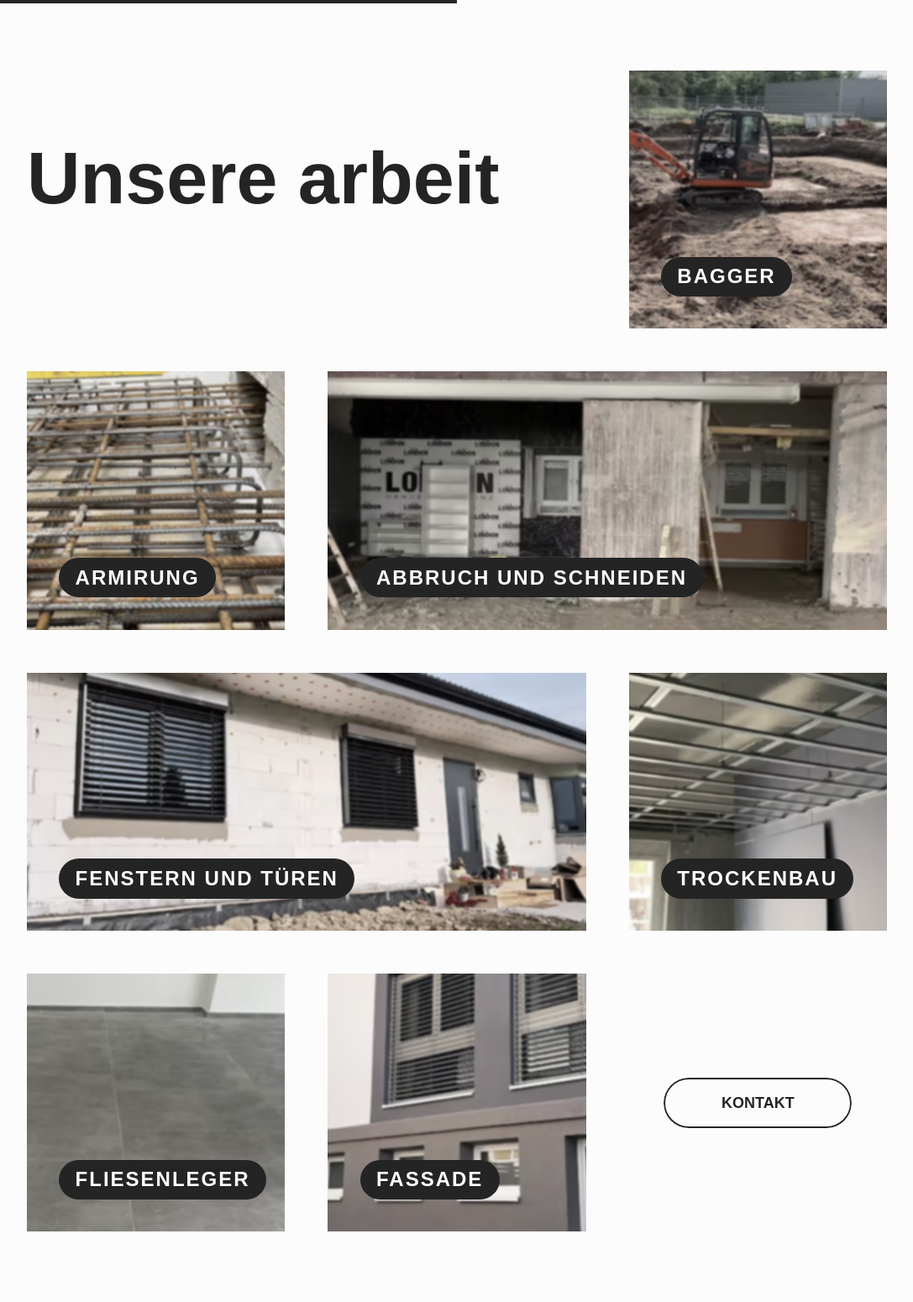
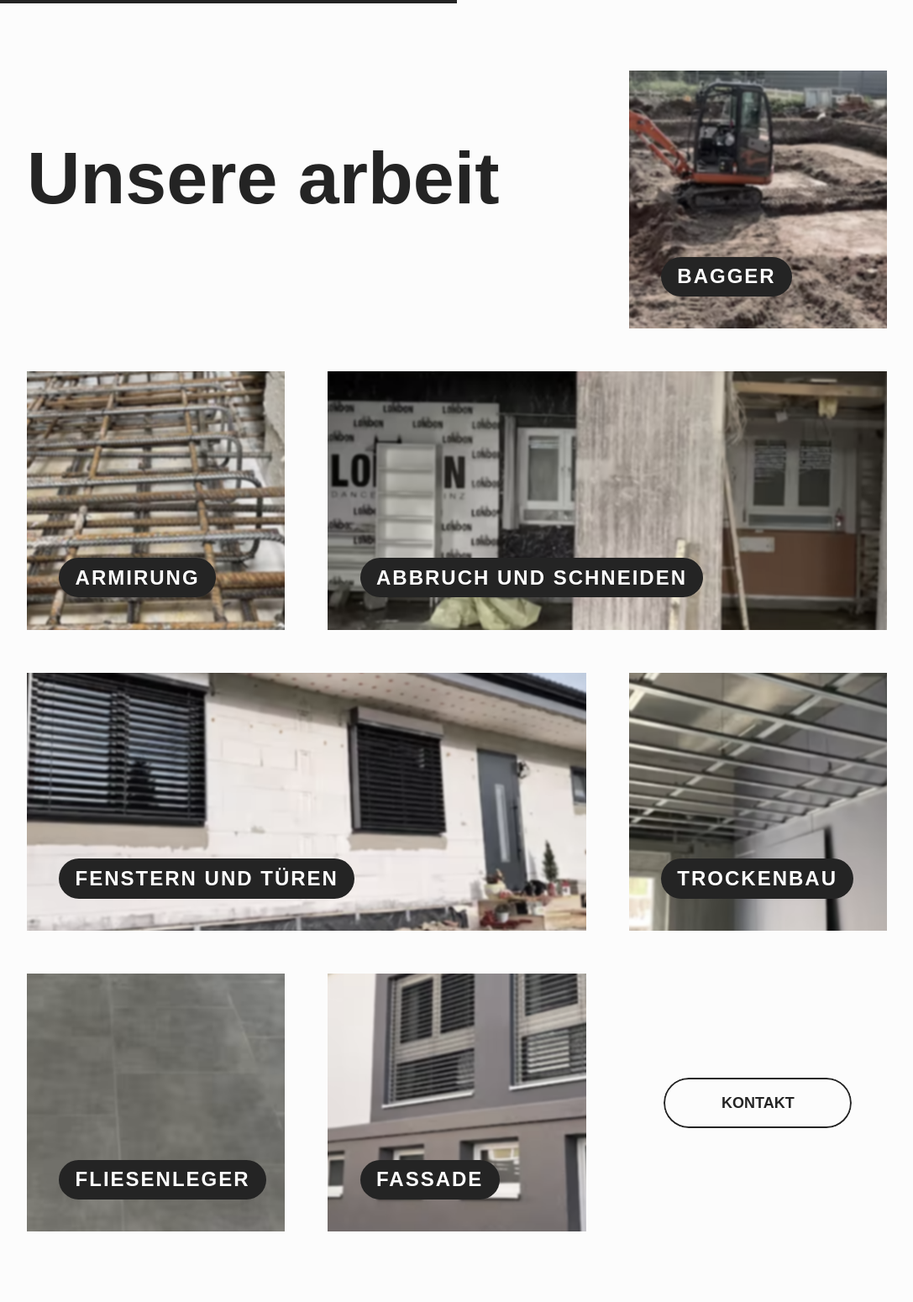
Before and after one commit to Luko248/ivpabau.de, a website built with webpack: page index.html in a window 1280 px wide. Shown: the part 1596-3146 px from the top of the page at 84% size, without its empty margins (96-1183 px from the left). Built offline with nearby package versions, Linux system fonts and the light colour scheme; a web font is replaced by a local one.

Commit message:
image aspect ratio fix

```diff
--- a/index.html
+++ b/index.html
@@ -223,8 +223,7 @@
                                 srcset="wwwroot/Images/gallery/bagger/bagger_01_s.avif">
                             <source type="image/webp" sizes="(max-width: 560px)"
                                 srcset="wwwroot/Images/gallery/bagger/bagger_01_s.webpp">
-                            <img src="wwwroot/Images/gallery/bagger/bagger_01.webp" loading="lazy" width="768"
-                                height="446" alt="Bagger 1">
+                            <img src="wwwroot/Images/gallery/bagger/bagger_01.webp" loading="lazy" width="768"alt="Bagger 1">
                         </picture>
                         <strong>Bagger</strong>
                     </a>
@@ -239,8 +238,7 @@
                                 srcset="wwwroot/Images/gallery/armirung/armirung_01_s.avif">
                             <source type="image/webp" sizes="(max-width: 560px)"
                                 srcset="wwwroot/Images/gallery/armirung/armirung_01_s.webpp">
-                            <img src="wwwroot/Images/gallery/armirung/armirung_01.webp" loading="lazy" width="768"
-                                height="446" alt="Armirung 1">
+                            <img src="wwwroot/Images/gallery/armirung/armirung_01.webp" loading="lazy" width="768" alt="Armirung 1">
                         </picture>
                         <strong>Armirung</strong>
                     </a>
@@ -257,7 +255,7 @@
                             <source type="image/webp" sizes="(max-width: 560px)"
                                 srcset="wwwroot/Images/gallery/abbruch-und-schneiden/abbruch-und-schneiden_01_s.webpp">
                             <img src="wwwroot/Images/gallery/fliesselieger/fliesselieger_01.webp" loading="lazy"
-                                width="768" height="446" alt="Abbruch und schneiden 1">
+                                width="958" alt="Abbruch und schneiden 1">
                         </picture>
                         <strong>Abbruch und schneiden</strong>
                     </a>
@@ -274,7 +272,7 @@
                             <source type="image/webp" sizes="(max-width: 560px)"
                                 srcset="wwwroot/Images/gallery/fenstern-und-türen/fenstern-und-türen_01_s.webpp">
                             <img src="wwwroot/Images/gallery/fenstern-und-türen/fenstern-und-türen_01.webp"
-                                loading="lazy" width="768" height="446" alt="Fenstern und türen 1">
+                                loading="lazy" width="958" alt="Fenstern und türen 1">
                         </picture>
                         <strong>Fenstern und türen</strong>
                     </a>
@@ -289,8 +287,7 @@
                                 srcset="wwwroot/Images/gallery/trockenbau/trockenbau_01_s.avif">
                             <source type="image/webp" sizes="(max-width: 560px)"
                                 srcset="wwwroot/Images/gallery/trockenbau/fliesenleger_01_s.webpp">
-                            <img src="wwwroot/Images/gallery/trockenbau/trockenbau_01.webp" loading="lazy" width="768"
-                                height="446" alt="Trockenbau 1">
+                            <img src="wwwroot/Images/gallery/trockenbau/trockenbau_01.webp" loading="lazy" width="768" alt="Trockenbau 1">
                         </picture>
                         <strong>Trockenbau</strong>
                     </a>
@@ -306,7 +303,7 @@
                             <source type="image/webp" sizes="(max-width: 560px)"
                                 srcset="wwwroot/Images/gallery/fliesenleger/fliesenleger_01_s.webpp">
                             <img src="wwwroot/Images/gallery/fliesenleger/fliesenleger_01.webp" loading="lazy"
-                                width="768" height="446" alt="Fliesenleger 1">
+                                width="768" alt="Fliesenleger 1">
                         </picture>
                         <strong>Fliesenleger</strong>
                     </a>
@@ -321,8 +318,7 @@
                                 srcset="wwwroot/Images/gallery/fassade/fassade_01_s.avif">
                             <source type="image/webp" sizes="(max-width: 560px)"
                                 srcset="wwwroot/Images/gallery/fassade/fassade_01_s.webpp">
-                            <img src="wwwroot/Images/gallery/fassade/fassade_01.webp" loading="lazy" width="768"
-                                height="446" alt="Fassade 1">
+                            <img src="wwwroot/Images/gallery/fassade/fassade_01.webp" loading="lazy" width="768" alt="Fassade 1">
                         </picture>
                         <strong>Fassade</strong>
                     </a>
```
